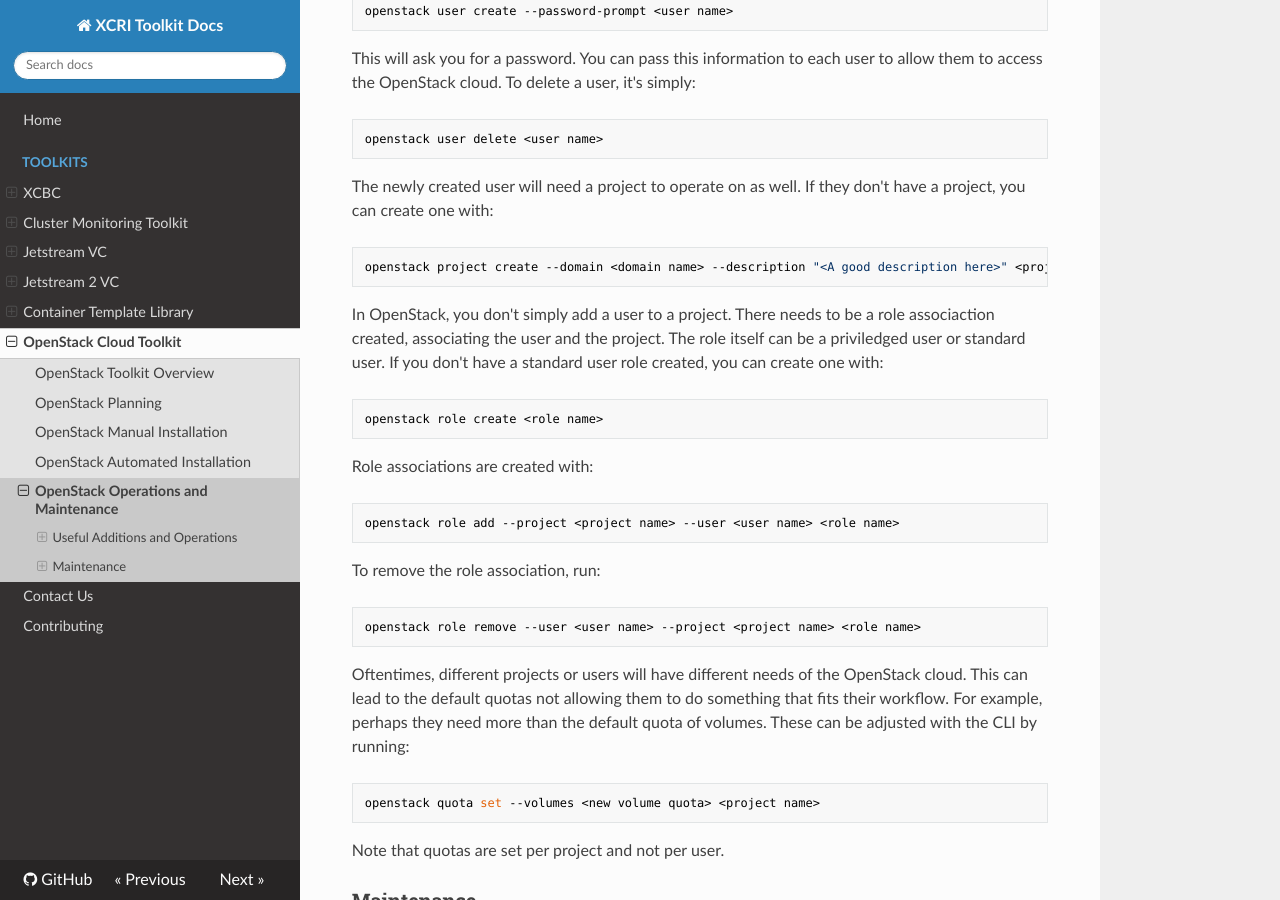
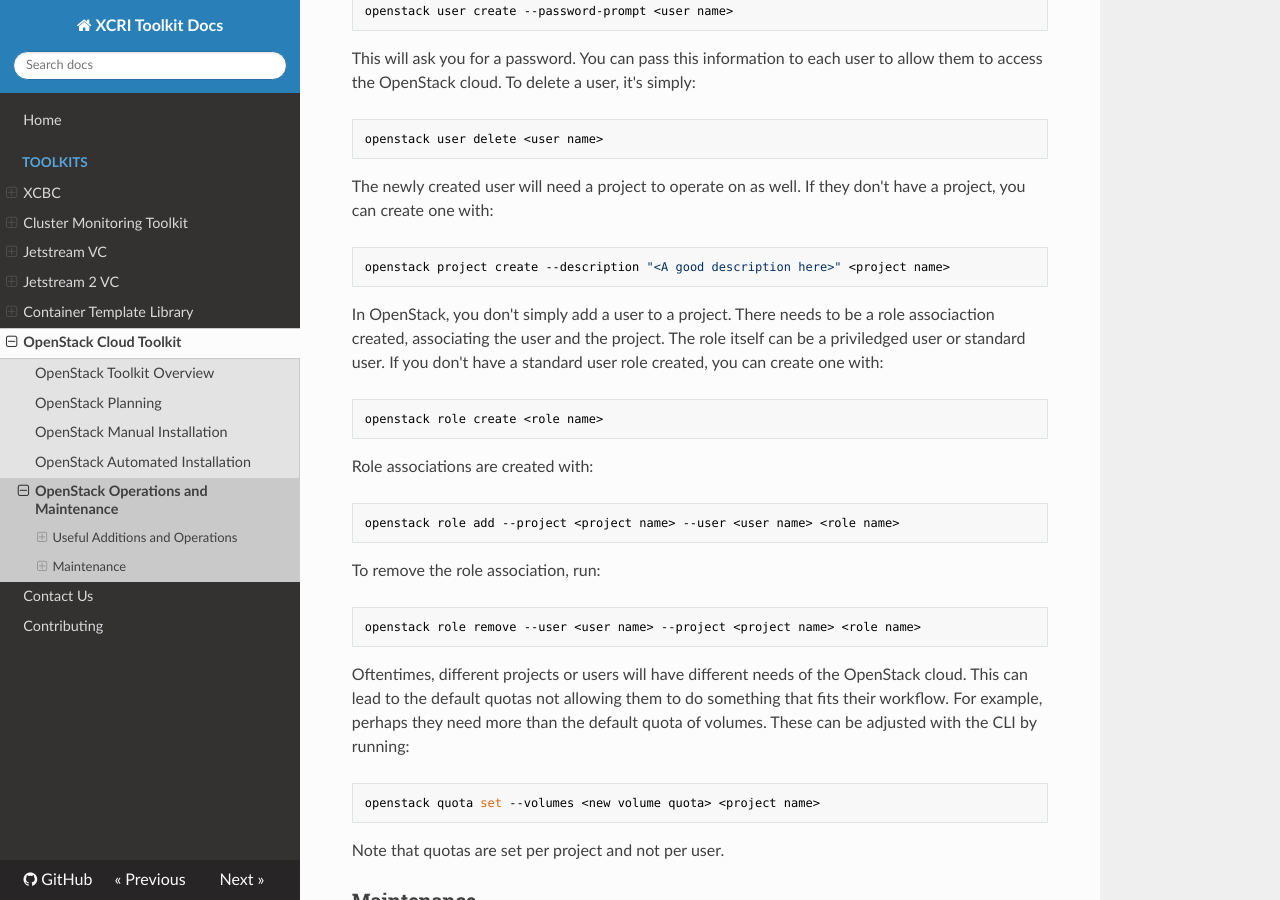
Before and after one commit to access-ci-org/Toolkit-Docs, an MkDocs documentation site: the page built from docs/toolkits/openstack-operations-maintenance.md, in a window 1280 px wide and 900 px high, scrolled down 1534 px. Built offline with MkDocs 1.6.1, drawn with Linux system fonts in a browser that asks for light colours; nearby versions of some CDN libraries; old or Windows-style settings are respelled for this version of MkDocs.

Commit message:
Update docs/toolkits/openstack-operations-maintenance.md
Co-authored-by: Chris Martin <chris@c-mart.in>

````diff
--- a/docs/toolkits/openstack-operations-maintenance.md
+++ b/docs/toolkits/openstack-operations-maintenance.md
@@ -53,7 +53,7 @@ openstack user delete <user name>
 
 The newly created user will need a project to operate on as well.  If they don't have a project, you can create one with:
 ``` bash
-openstack project create --domain <domain name> --description "<A good description here>" <project name>
+openstack project create --description "<A good description here>" <project name>
 ```
 
 In OpenStack, you don't simply add a user to a project.  There needs to be a role associaction created, associating the user and the project.  The role itself can be a priviledged user or standard user.  If you don't have a standard user role created, you can create one with:
````
